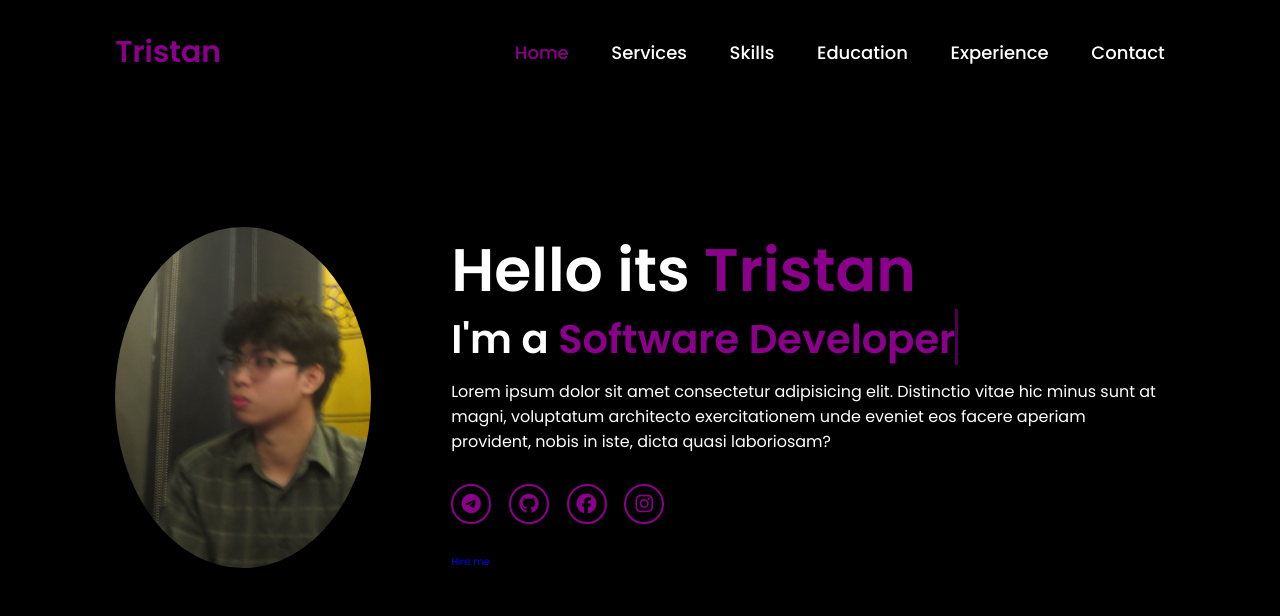
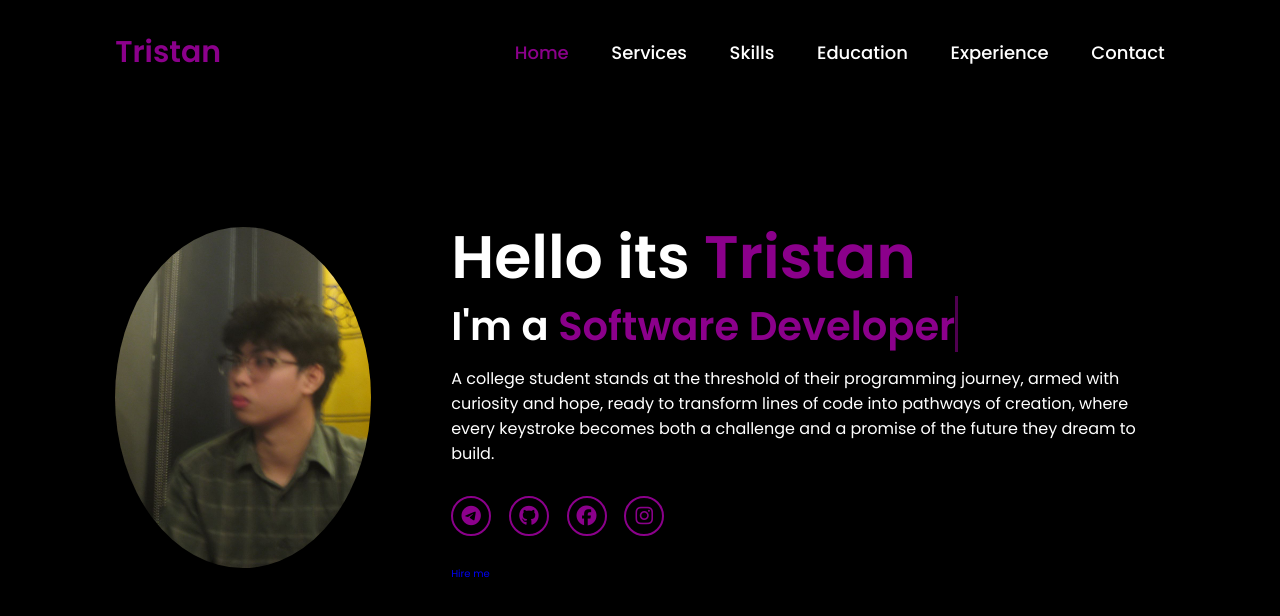
Before and after one commit to tantan2006/tantan2006.github.io, a plain HTML site: page index.html in a window 1280 px wide. Shown: the top 616 px of the page. Drawn offline with Linux system fonts and the light colour scheme.

Commit message:
Update index.html

```diff
--- a/index.html
+++ b/index.html
@@ -28,7 +28,7 @@
 <div class="home-content">
      <h1>Hello its <Span>Tristan</Span></h1>
      <h3 class="typing-text ">I'm a <span></span></h3>
-    <p>Lorem ipsum dolor sit amet consectetur adipisicing elit. Distinctio vitae hic minus sunt at magni, voluptatum architecto exercitationem unde eveniet eos facere aperiam provident, nobis in iste, dicta quasi laboriosam?</p>
+    <p>A college student stands at the threshold of their programming journey, armed with curiosity and hope, ready to transform lines of code into pathways of creation, where every keystroke becomes both a challenge and a promise of the future they dream to build.</p>
     <div class="social-icons">
     <a href="https://t.me/@Tatlos" target="_blank"><i class="fa-brands fa-telegram"></i></a>
     <a href="https://github.com/tantan2006" target="_blank"><i class="fa-brands fa-github"></i></a>
```
